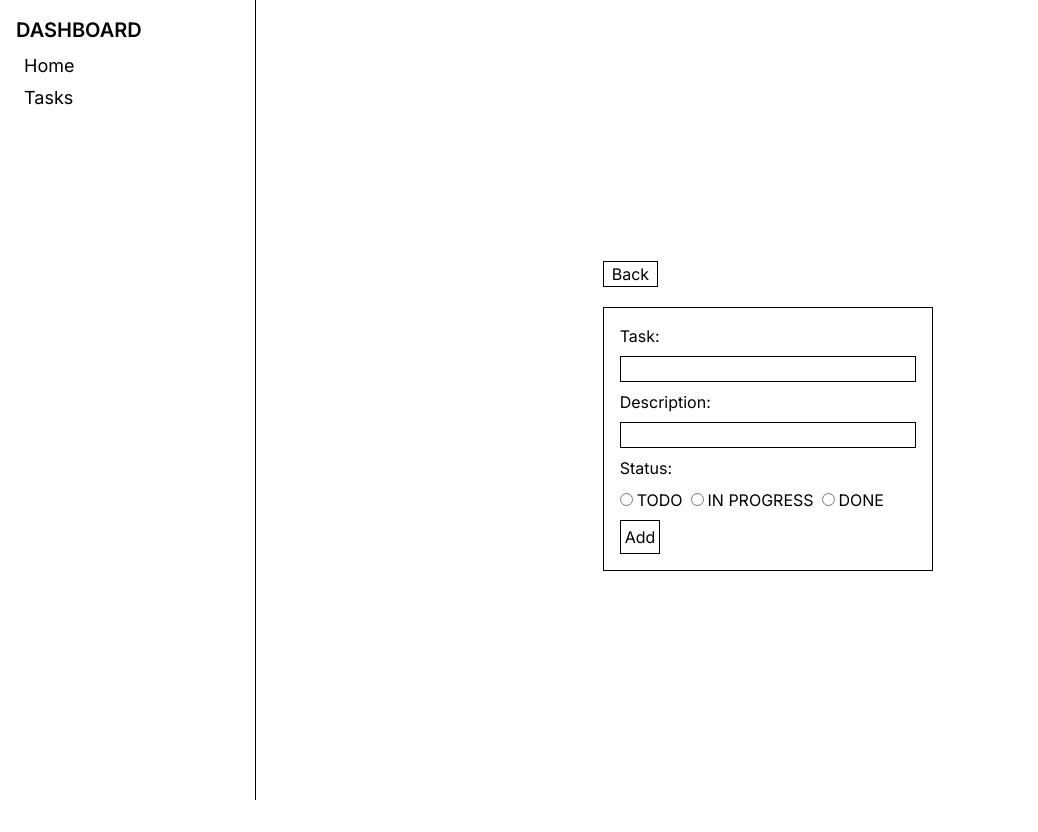
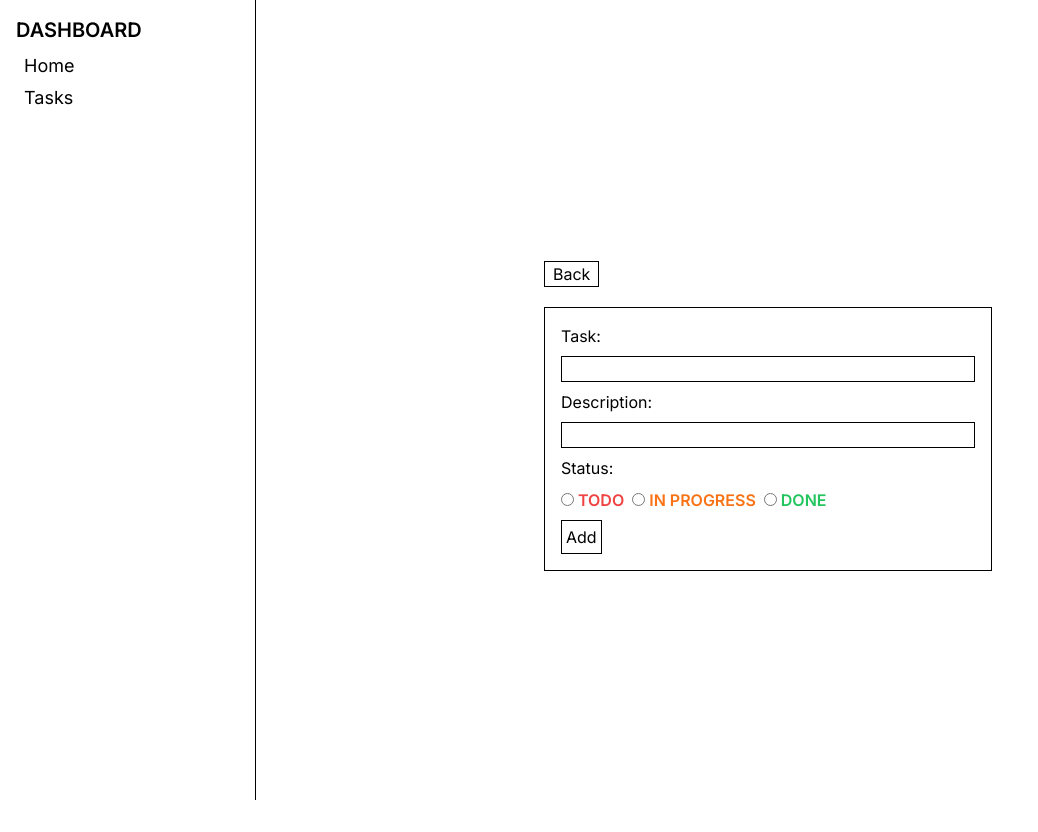
Before and after one commit to vxaretra/task-manager, a Next.js app: page /tasks/new in a window 1280 px wide. Shown: the whole page, without its empty margins (0-1038 px from the left). Built offline with nearby package versions, Linux system fonts and the light colour scheme.

Commit message:
fix new task layout

```diff
--- a/app/tasks/new/page.tsx
+++ b/app/tasks/new/page.tsx
@@ -3,7 +3,7 @@ import Link from "next/link";
 
 export default function TaskNewPage() {
   return (
-    <div className="w-1/3 mx-auto min-h-screen flex flex-col justify-center align-middle gap-5">
+    <div className="mx-auto min-h-screen max-w-md flex flex-col justify-center align-middle gap-5">
       <Link className="w-fit px-2 border border-black" href={"/tasks"}>Back</Link>
       <form className="border border-black flex flex-col p-4 gap-2" action={createNewTask}>
         <label htmlFor="task">Task:</label>
@@ -13,11 +13,11 @@ export default function TaskNewPage() {
         <p>Status:</p>
         <div>
           <input className="mr-1" type="radio" name="status" id="todo" value="TODO" required />
-          <label className="mr-2" htmlFor="todo">TODO</label>
+          <label className="mr-2 text-red-500 font-semibold" htmlFor="todo">TODO</label>
           <input className="mr-1" type="radio" name="status" id="inprogress" value="INPROGRESS" />
-          <label className="mr-2" htmlFor="inprogress">IN PROGRESS</label>
+          <label className="mr-2 text-orange-500 font-semibold" htmlFor="inprogress">IN PROGRESS</label>
           <input className="mr-1" type="radio" name="status" id="done" value="DONE" />
-          <label className="mr-2" htmlFor="done">DONE</label>
+          <label className="mr-2 text-green-500 font-semibold" htmlFor="done">DONE</label>
         </div>
         <button className="w-fit p-1 border border-black" type="submit">Add</button>
       </form>
```
